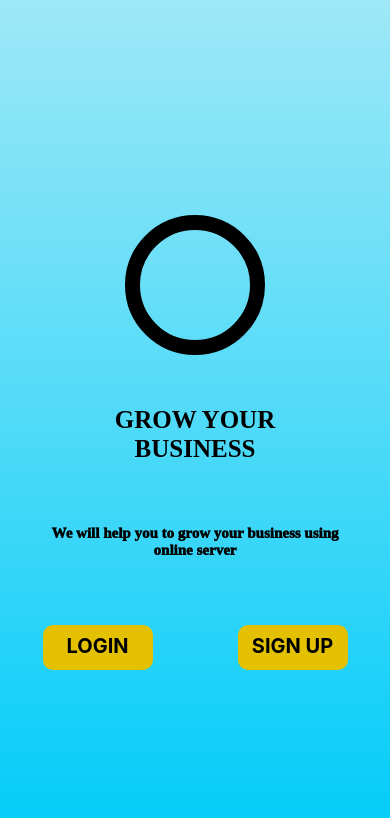
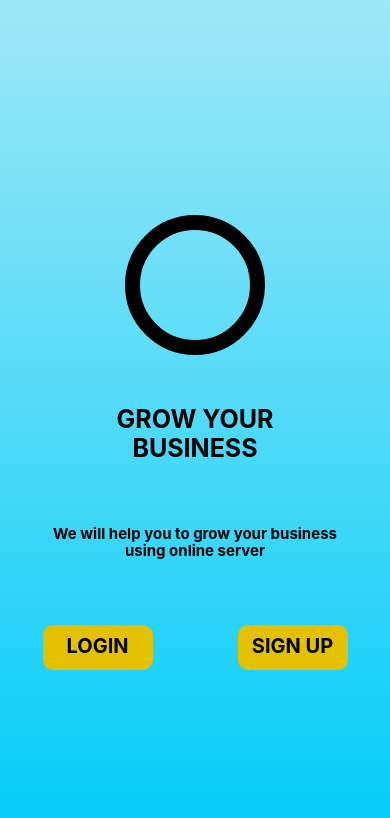
Before and after one commit to PhanTruongAn/LapTrinhDiDong_JS, a React Native app in the folder week03/ATAIProject/: screen / in a window 390 px wide. Shown: the top 818 px of the page. Built offline with nearby package versions, Linux system fonts and the light colour scheme.

Commit message:
form 1 complete

```diff
--- a/week03/ATAIProject/App.js
+++ b/week03/ATAIProject/App.js
@@ -57,16 +57,14 @@ const styles = StyleSheet.create({
      fontSize: '25px',
      fontWeight: '700',
      lineHeight: '29px',
-     fontFamily : 'Time New Roman',
 
   },
   text:{
     alignSelf:'center',
     marginTop: '30px',
-    fontFamily: 'Time New Roman',
     textAlign: 'center',
     fontSize: '15px',
-    fontWeight: '1000',
+    fontWeight: '700',
     lineHeight: '17.5px',
     width: '300px',
     height: '40px',
```
